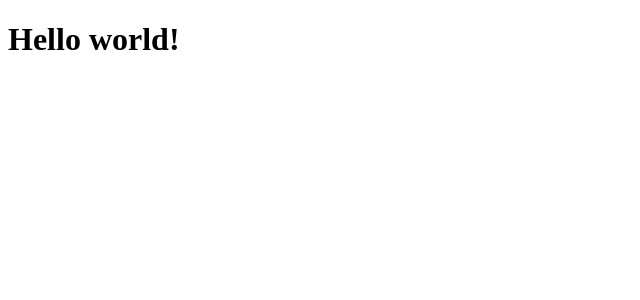
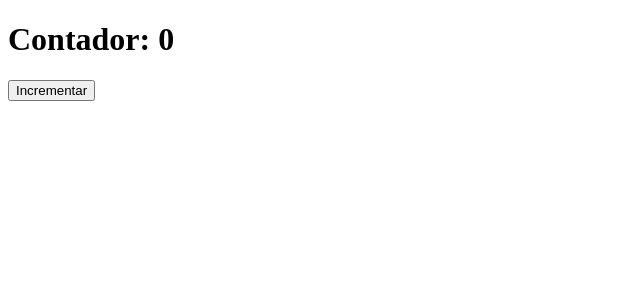
Before and after one commit to leandrown/frontend-11, a React (Create React App) app: page / in a window 1280 px wide. Shown: the top 300 px of the page, without its empty margins (0-640 px from the left). Built offline with nearby package versions, Linux system fonts and the light colour scheme.

Commit message:
Conceitos do React realizado
- Componente
- JSX
- Propriedades
- Estado
- Imutabilidade

```diff
--- a/src/App.js
+++ b/src/App.js
@@ -1,8 +1,22 @@
-import React from 'react';
+import React, { useState } from 'react';
+import Header from './Header';
 
 function App() {
+  const [counter, setCounter] = useState(0);
+  // useState retorna um Array com duas posições
+  // Array[valor, funcaoDeAtualizacao]
+
+  // valor => valor da variavel
+  // funcaoDeAtualizacao => funcao de atualizacao do valor
+  function increment() {
+    setCounter(counter + 1);
+  }
+
   return (
-    <h1>Hello world!</h1>
+    <div>
+      <Header>Contador: {counter}</Header>
+      <button onClick={increment}>Incrementar</button>
+    </div>
   );
 }
 
--- /dev/null
+++ b/src/Header.js
@@ -0,0 +1,9 @@
+import React from 'react';
+
+export default function Header({ children }) {
+    return (
+        <header>
+            <h1>{children}</h1>
+        </header>
+    );
+}
```
